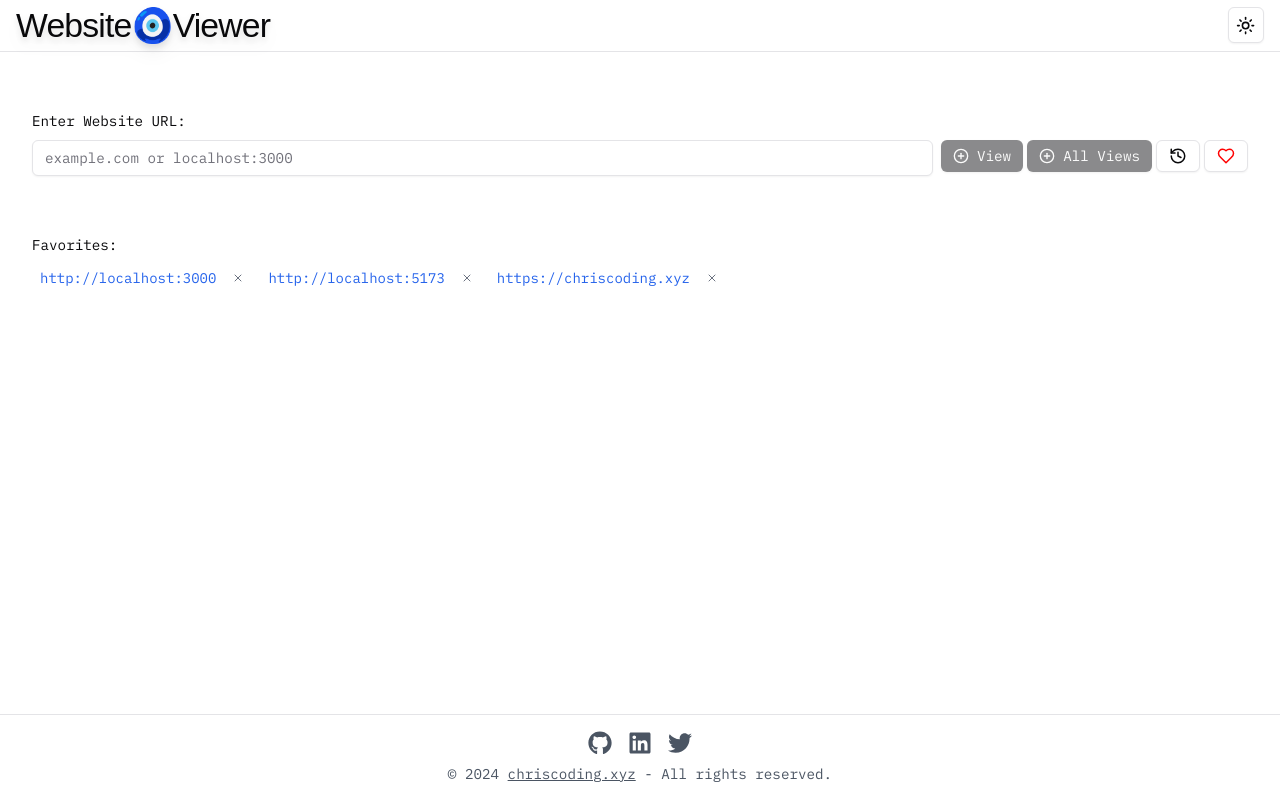
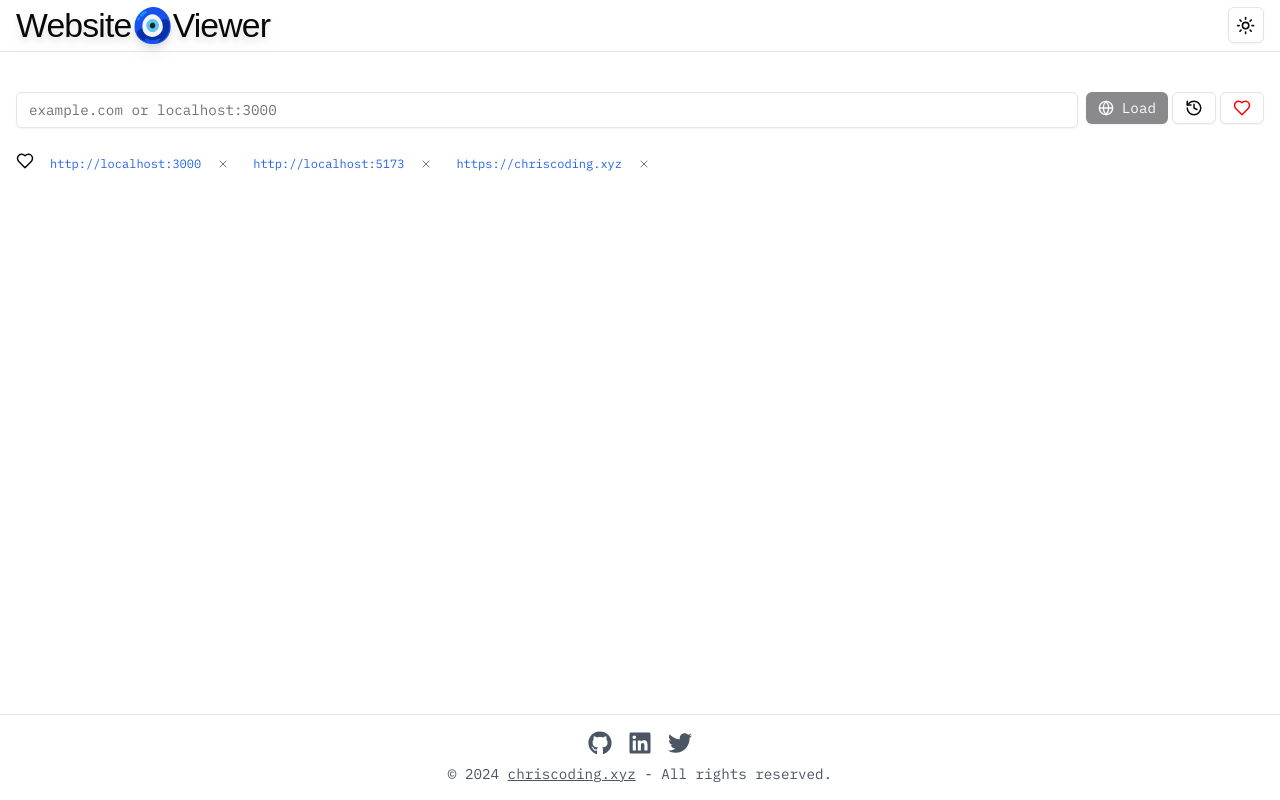
Before and after one commit to chriscodingxyz/website-viewer, a Next.js app: page / in a window 1280 px wide. Built offline with nearby package versions, Linux system fonts and the light colour scheme; a web font is replaced by a local one.

Commit message:
refactor: more compact

```diff
--- a/components/FavoriteLinks.tsx
+++ b/components/FavoriteLinks.tsx
@@ -2,7 +2,7 @@
 
 import React from 'react'
 import { Label } from '@/components/ui/label'
-import { X } from 'lucide-react'
+import { Heart, History, X } from 'lucide-react'
 import { useFavorites } from '@/contexts/FavoritesContext'
 
 type FavoriteLinksProps = {
@@ -13,14 +13,17 @@ const FavoriteLinks = ({ setUrlWithHighlight }: FavoriteLinksProps) => {
   const { favorites, removeFromFavorites } = useFavorites()
 
   return (
-    <div className='space-y-2 container mx-auto p-4 rounded-md'>
-      {favorites.length > 0 && <Label>Favorites:</Label>}
+    <div className='space-y-2 container mx-auto'>
+      {/* {
+        favorites.length > 0 &&  <Label>Favorites:</Label>
+      } */}
       <div className='flex flex-wrap gap-2'>
+        <Heart size={18} />
         {favorites.map((item, index) => (
           <div key={index} className='flex items-center rounded-md'>
             <button
               onClick={() => setUrlWithHighlight(item)}
-              className='text-sm text-blue-600 hover:underline px-2 py-1'
+              className='text-xs text-blue-600 hover:underline px-2 py-1'
             >
               {item}
             </button>
--- a/components/Header.tsx
+++ b/components/Header.tsx
@@ -8,7 +8,7 @@ const monofett = Monofett({
 
 export function Header () {
   return (
-    <header className='border-b px-4 top-0 sticky z-50'>
+    <header className='border-b px-4 top-0 sticky z-50 bg-background'>
       <div className='container mx-auto flex justify-between items-center pt-2 md:pt-0 '>
         <a href='/'>
           <h1
--- a/components/WebsiteViewer.tsx
+++ b/components/WebsiteViewer.tsx
@@ -25,6 +25,7 @@ import {
   DropdownMenuItem,
   DropdownMenuTrigger
 } from './ui/dropdown-menu'
+import { useFavorites } from '@/contexts/FavoritesContext'
 
 export type ViewType = 'desktop' | 'tablet' | 'mobile'
 
@@ -76,6 +77,7 @@ export default function WebsiteViewer () {
   const [isInputHighlighted, setIsInputHighlighted] = useState(false)
   const [showHistory, setShowHistory] = useState(true)
   const [showFavorites, setShowFavorites] = useState(true)
+  const { favorites } = useFavorites()
 
   const highlightInput = () => {
     setIsInputHighlighted(true)
@@ -162,10 +164,10 @@ export default function WebsiteViewer () {
           animation: highlightInput 1s ease-out;
         }
       `}</style>
-      <div className='space-y-2 container mx-auto  p-4 rounded-md'>
-        <Label htmlFor='url-input' className='responsive-text-sm'>
+      <div className='space-y-2 container mx-auto rounded-md'>
+        {/* <Label htmlFor='url-input' className='responsive-text-sm'>
           Enter Website URL:
-        </Label>
+        </Label> */}
         <div className='flex gap-2 flex-col lg:flex-row'>
           <Input
             id='url-input'
@@ -178,10 +180,20 @@ export default function WebsiteViewer () {
             }`}
           />
           <div className='flex gap-1'>
+            {/* <Button onClick={loadUrl} size='sm'>
+              <Globe className='w-4 h-4 mr-2' />
+              Load
+            </Button>
+            <Button onClick={handleAddToFavorites} size='sm'>
+              <Star className='w-4 h-4 mr-2' />
+              Favorite
+            </Button> */}
             <DropdownMenu>
               <DropdownMenuTrigger asChild>
                 <Button size='sm' disabled={!formatUrl(url)}>
-                  <PlusCircle className='mr-2 h-4 w-4' /> View
+                  {/* <PlusCircle className='mr-2 h-4 w-4' /> View */}
+                  <Globe className='w-4 h-4 mr-2' />
+                  Load
                 </Button>
               </DropdownMenuTrigger>
               <DropdownMenuContent>
@@ -194,11 +206,17 @@ export default function WebsiteViewer () {
                 <DropdownMenuItem onSelect={() => addView('mobile')}>
                   <Smartphone className='mr-2 h-4 w-4' /> Mobile
                 </DropdownMenuItem>
+                <DropdownMenuItem
+                  onClick={addAllViews}
+                  disabled={!formatUrl(url)}
+                >
+                  <PlusCircle className='mr-2 h-4 w-4' /> All Views
+                </DropdownMenuItem>
               </DropdownMenuContent>
             </DropdownMenu>
-            <Button size='sm' onClick={addAllViews} disabled={!formatUrl(url)}>
+            {/* <Button size='sm' onClick={addAllViews} disabled={!formatUrl(url)}>
               <PlusCircle className='mr-2 h-4 w-4' /> All Views
-            </Button>
+            </Button> */}
             <Button
               onClick={() => setShowHistory(prev => !prev)}
               variant={showHistory ? 'outline' : 'ghost'}
@@ -226,22 +244,21 @@ export default function WebsiteViewer () {
           </div>
         </div>
       </div>
-      {showFavorites && (
+      {showFavorites && favorites.length > 0 && (
         <FavoriteLinks setUrlWithHighlight={setUrlWithHighlight} />
       )}
 
       {history.length > 0 && showHistory && (
-        <div className='space-y-2 container mx-auto bg-accent p-4 rounded-md'>
-          <Label>Recent URLs:</Label>
+        <div className='space-y-2 container mx-auto flex items-center'>
+          {/* <Label className=''>Recent URLs:</Label> */}
+
           <div className='flex flex-wrap gap-2'>
+            <History size={18} />
             {history.map((item, index) => (
-              <div
-                key={index}
-                className='flex items-center bg-accent rounded-md'
-              >
+              <div key={index} className='flex items-center'>
                 <button
                   onClick={() => setUrlWithHighlight(item)}
-                  className='text-sm text-blue-600 hover:underline px-2 py-1'
+                  className='text-xs text-blue-600 hover:underline px-2 py-1'
                 >
                   {item}
                 </button>
```
